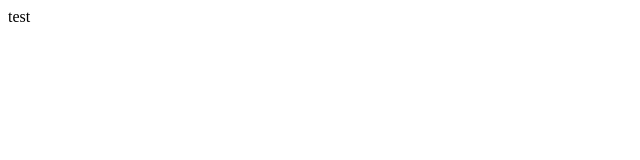
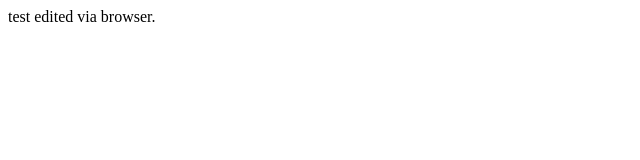
Before and after one commit to hgsbs11/hgsbs11.github.io, a plain HTML site: page index.html in a window 1280 px wide. Shown: the whole page, without its empty margins (0-640 px from the left). Drawn offline with Linux system fonts and the light colour scheme.

Commit message:
Update index.html

```diff
--- a/index.html
+++ b/index.html
@@ -1,7 +1,7 @@
 <html>
 
   <body>
-test
+test edited via browser.
   </body>
 
 </html>
```
